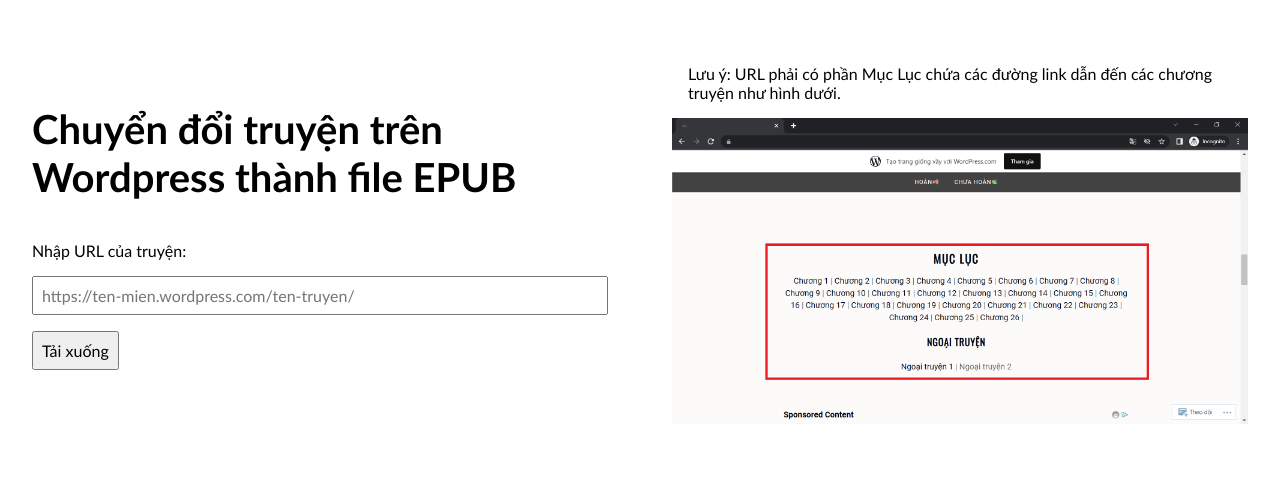
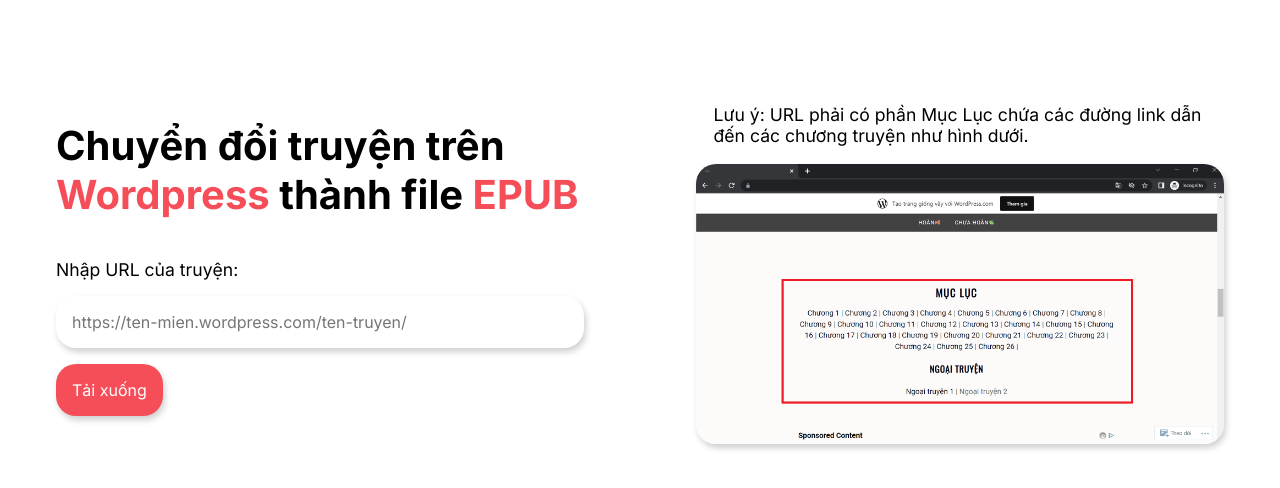
Before and after one commit to Blankssssss/wordpress-downloader-client, a React (Vite) app: page / in a window 1280 px wide. Shown: the top 488 px of the page. Built offline with nearby package versions, Linux system fonts and the light colour scheme.

Commit message:
changed css

```diff
--- a/src/App.css
+++ b/src/App.css
@@ -1,3 +1,10 @@
+@import url('https://fonts.googleapis.com/css2?family=Inter:wght@200;400;700&display=swap');
+
+:root {
+  --red: #F54E59;
+  --dark-red: #ef2735;
+}
+
 * {
   margin: 0;
   padding: 0;
@@ -7,19 +14,19 @@
 html {
   width: 100%;
   font-size: 16px;
-  font-family: "Trebuchet MS", sans-serif;
+  font-family: 'Inter', sans-serif;;
 }
 
 .container {
   max-width: 100%;
-  margin: 2em 0;
+  margin: 3em 0;
   display: grid;
   grid-template-columns: repeat(auto-fit, minmax(450px, 1fr));
   align-items: center;
 }
 
 .description, .example {
-  padding: 2em;
+  padding: 3.5em;
 }
 
 .description > *:not(:last-child), .example > *:not(:last-child) {
@@ -30,18 +37,43 @@
   font-size: 2.5rem;
 }
 
+span {
+  color: var(--red);
+}
+
+label, .note {
+  font-size: 1.1rem;
+}
+
 input, button {
-  padding: 0.5em;
+  padding: 1em;
   width: fit-content;
   font-family: inherit;
   font-size: inherit;
   display: block;
   margin-top: 1em;
+  border: none;
+}
+
+input, button, img {
+  border-radius: 20px;
+  box-shadow: 2px 4px 6px rgba(0, 0, 0, 0.19);
+}
+
+input:focus {
+  outline: none;
 }
 
 button {
   margin: 0;
   display: inline-block;
+  background-color: var(--red);
+  color: white;
+}
+
+button:hover {
+  cursor: pointer;
+  background-color: var(--dark-red);
 }
 
 p {
@@ -50,7 +82,7 @@
 }
 
 .error-message {
-  color: red;
+  color: var(--dark-red);
 }
 
 input, img {
--- a/src/components/Home.jsx
+++ b/src/components/Home.jsx
@@ -40,7 +40,7 @@
   return (
     <div className="container">
       <div className="description">
-        <h1 className="title">Chuyển đổi truyện trên Wordpress thành file EPUB</h1>
+        <h1 className="title">Chuyển đổi truyện trên <span>Wordpress</span> thành file <span>EPUB</span></h1>
         <label htmlFor="inputURL">Nhập URL của truyện:</label>
         <input id="inputURL" type="text" value={URL} onChange={e => setURL(e.target.value)} placeholder="https://ten-mien.wordpress.com/ten-truyen/" />
         <button onClick={handleSubmit}>Tải xuống</button>
@@ -48,7 +48,7 @@
         <p className="error-message">{errorMessage}</p>
       </div>
       <div className="example">
-        <p>Lưu ý: URL phải có phần Mục Lục chứa các đường link dẫn đến các chương truyện như hình dưới.</p>
+        <p className="note">Lưu ý: URL phải có phần Mục Lục chứa các đường link dẫn đến các chương truyện như hình dưới.</p>
         <img src={exampleImage} />
       </div>
     </div>
```
